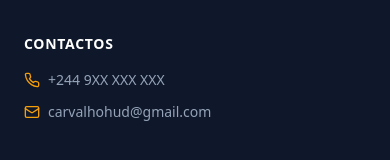
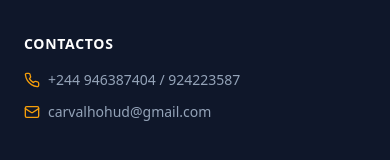
Before and after one commit to punadev/moises-carvalho, a React (Vite) app: page / in a window 390 px wide. Shown: the part 7945-8105 px from the top of the page. Built offline with nearby package versions, Linux system fonts and the light colour scheme.

Commit message:
Update contact phone numbers in Footer component

```diff
--- a/src/components/Footer.tsx
+++ b/src/components/Footer.tsx
@@ -24,7 +24,7 @@ export default function Footer() {
             <ul className="space-y-3 text-sm">
               <li className="flex items-center gap-2">
                 <Phone className="w-4 h-4 text-amber-500" />
-                <span>+244 9XX XXX XXX</span>
+                <span>+244 946387404 / 924223587</span>
               </li>
               <li className="flex items-center gap-2">
                 <Mail className="w-4 h-4 text-amber-500" />
```
